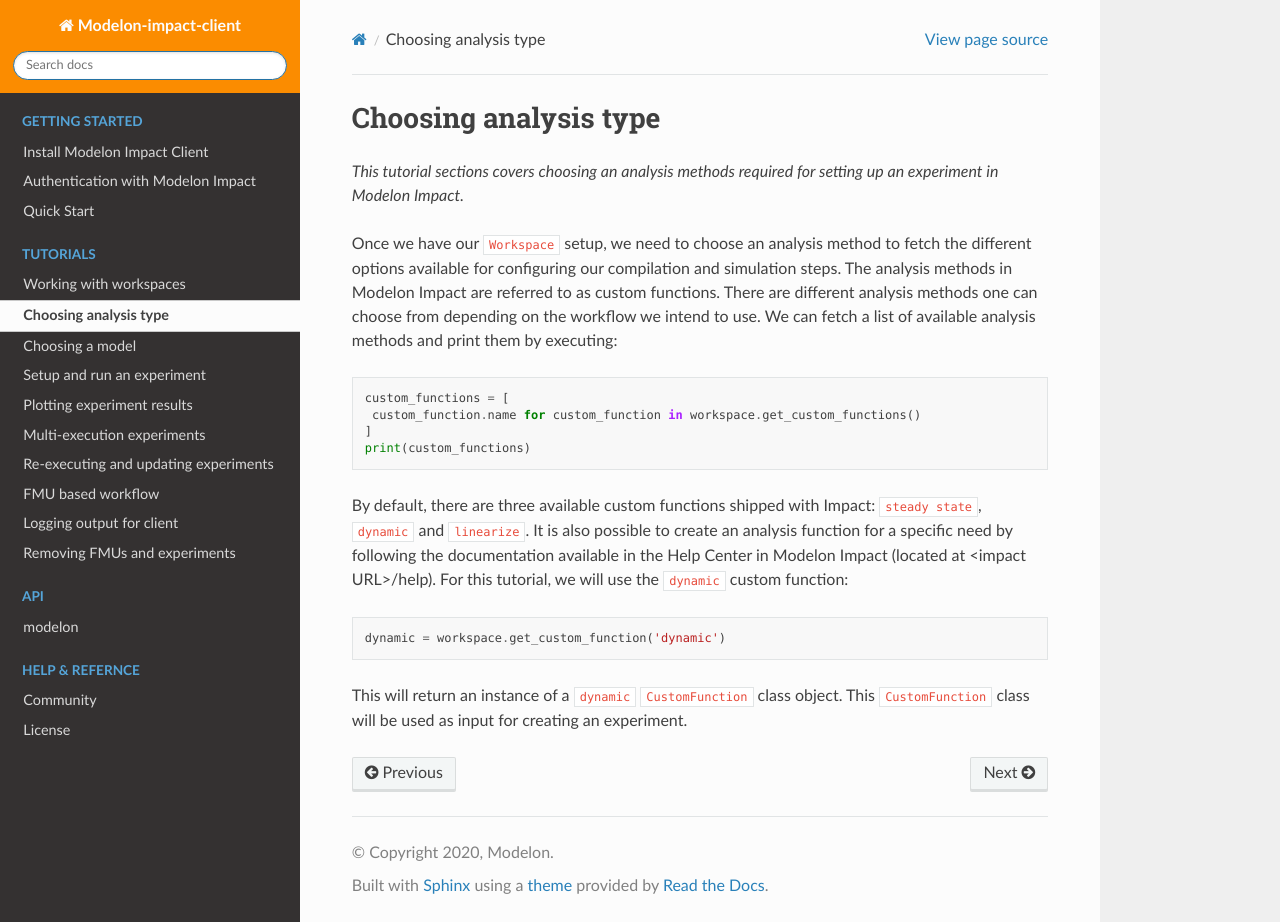
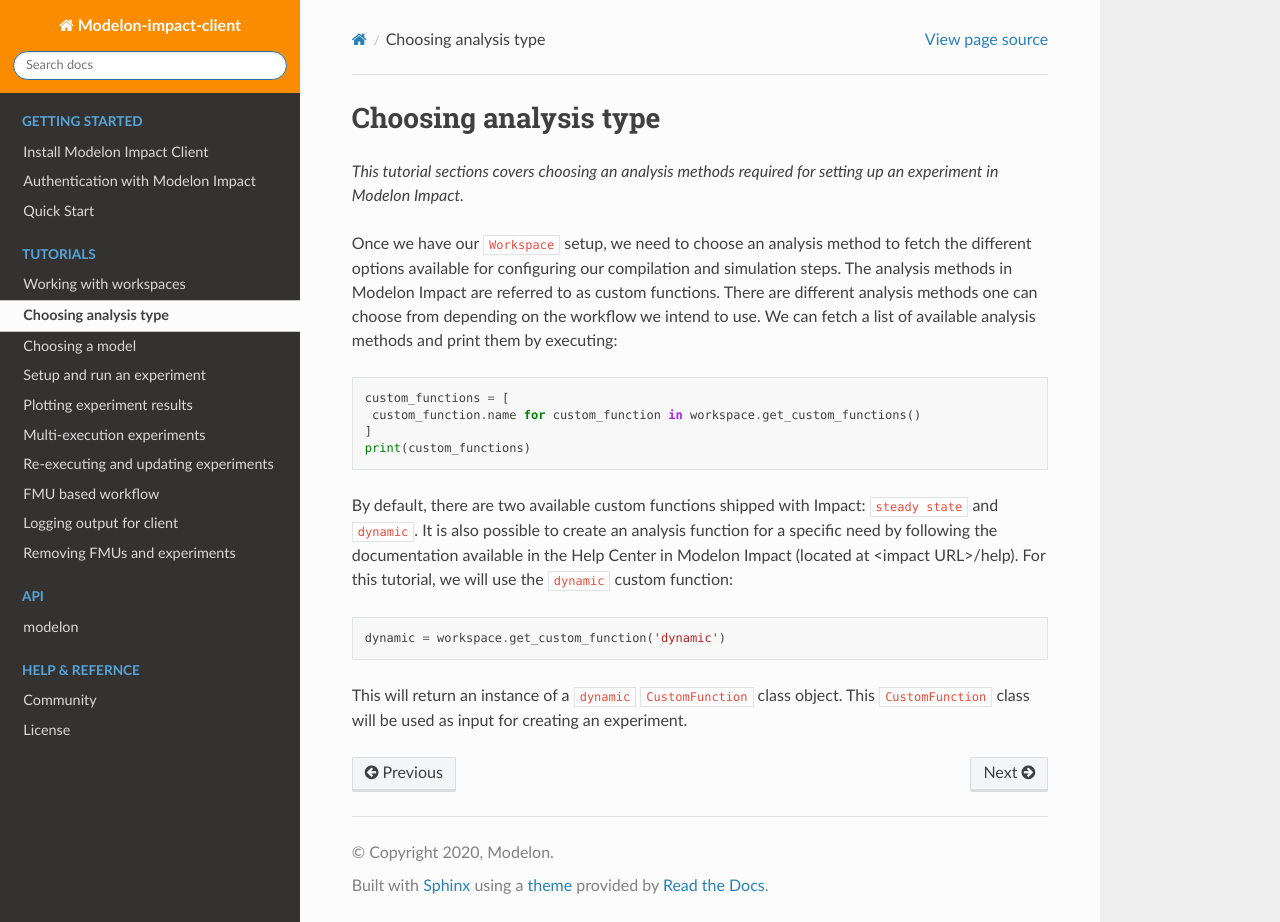
Before and after one commit to modelon-community/impact-client-python, a Sphinx documentation site: the page built from docs/source/choosing_analysis_type.rst, in a window 1280 px wide and 922 px high. Built offline with Sphinx 7.4.7 and the Read the Docs theme 2.0.0, drawn with Linux system fonts in a browser that asks for light colours.

Commit message:
fix: remove linearize reference from choosing analysis type docs

```diff
--- a/docs/source/choosing_analysis_type.rst
+++ b/docs/source/choosing_analysis_type.rst
@@ -13,7 +13,7 @@
    ]
    print(custom_functions)
 
-By default, there are three available custom functions shipped with Impact: ``steady state``, ``dynamic`` and ``linearize``.
+By default, there are two available custom functions shipped with Impact: ``steady state`` and ``dynamic``.
 It is also possible to create an analysis function for a specific need by following the documentation available in the
 Help Center in Modelon Impact (located at <impact URL>/help). For this tutorial, we will use the ``dynamic`` custom function::
 
```
